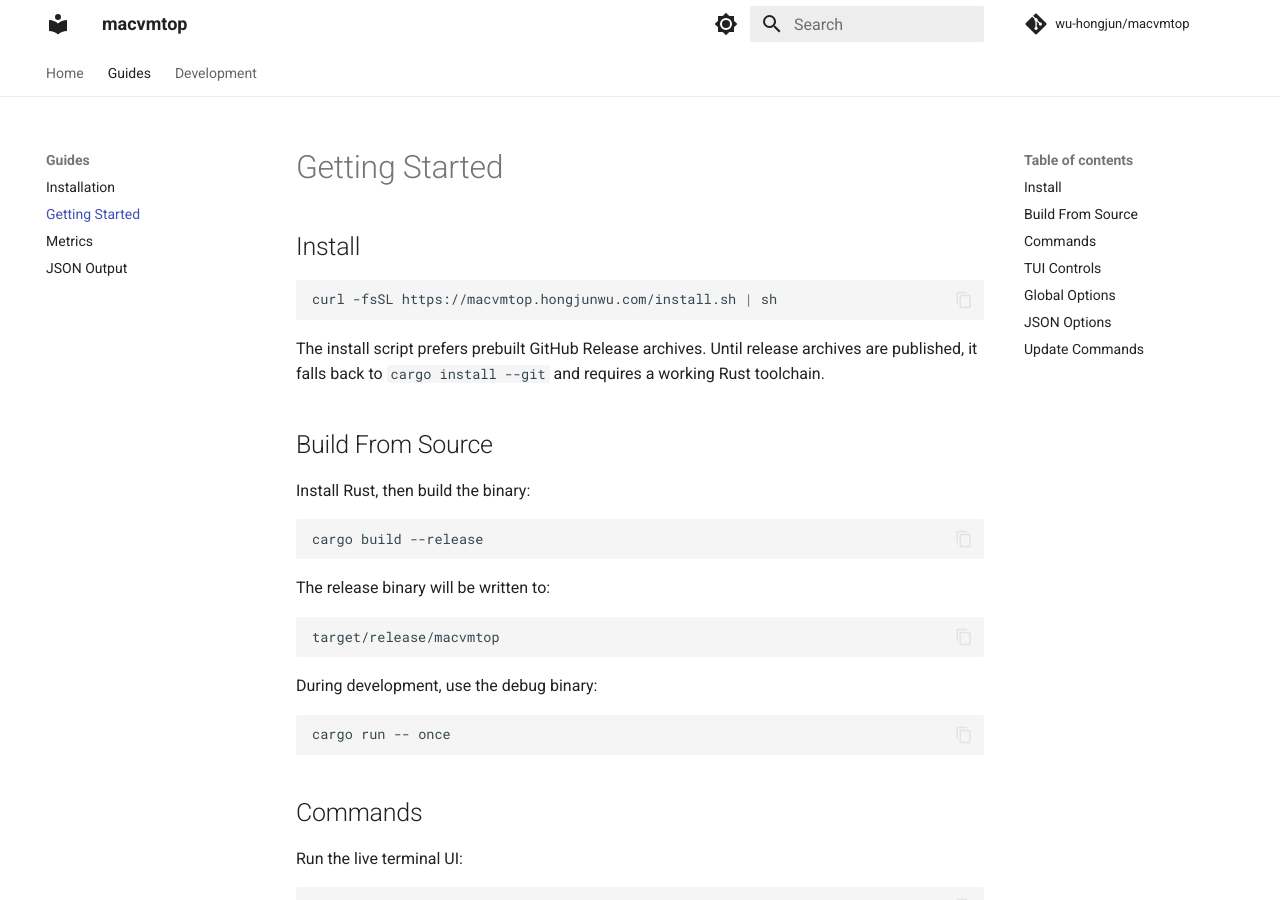
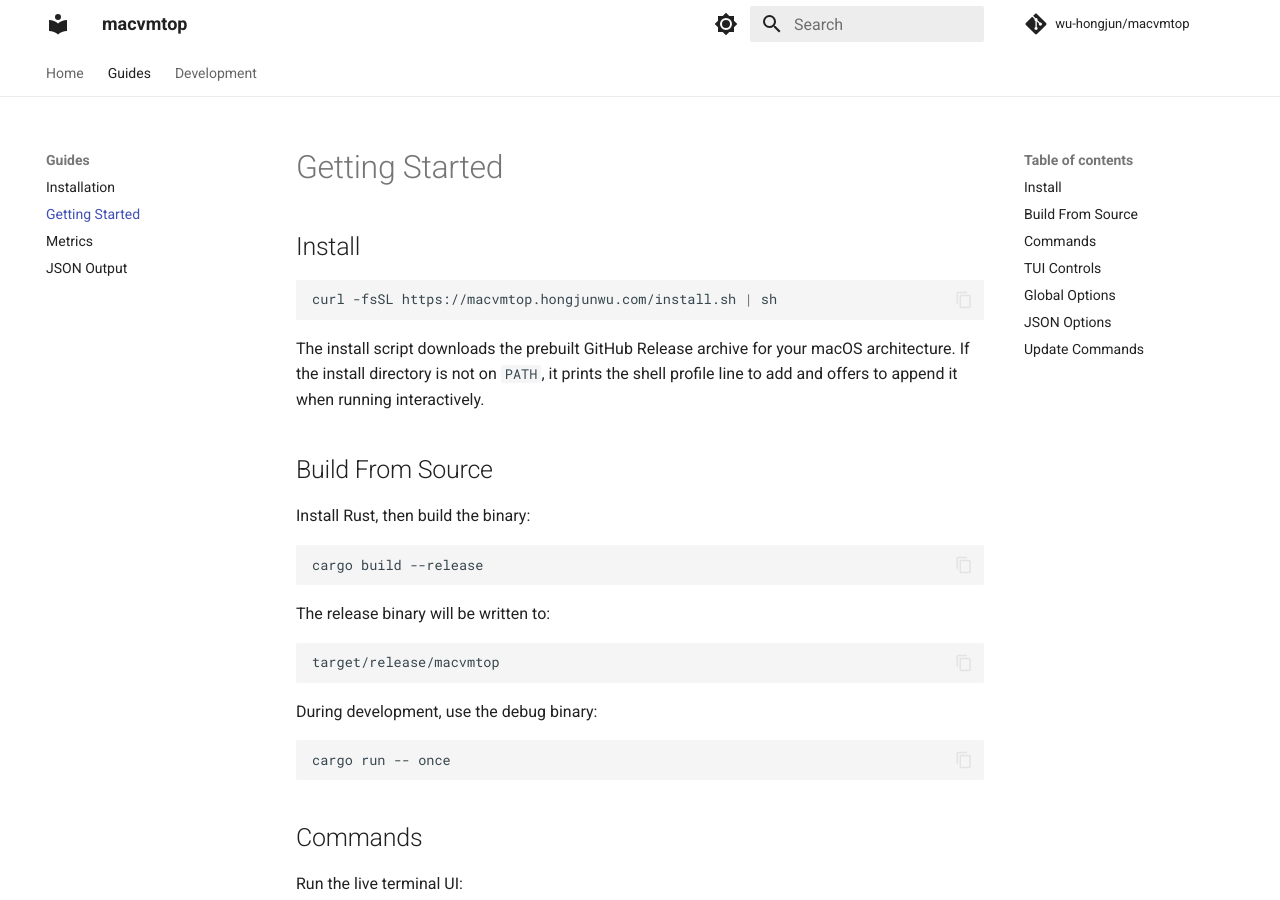
Before and after one commit to wu-hongjun/macvmtop, an MkDocs documentation site: the page built from docs/getting-started.md, in a window 1280 px wide and 900 px high. Built offline with MkDocs 1.6.1 and Material for MkDocs 9.7.7, drawn with Linux system fonts in a browser that asks for light colours; comment, search, counter and statistics services are not loaded.

Commit message:
Improve installer PATH guidance

````diff
--- a/docs/getting-started.md
+++ b/docs/getting-started.md
@@ -6,9 +6,9 @@
 curl -fsSL https://macvmtop.hongjunwu.com/install.sh | sh
 ```
 
-The install script prefers prebuilt GitHub Release archives. Until release
-archives are published, it falls back to `cargo install --git` and requires a
-working Rust toolchain.
+The install script downloads the prebuilt GitHub Release archive for your macOS
+architecture. If the install directory is not on `PATH`, it prints the shell
+profile line to add and offers to append it when running interactively.
 
 ## Build From Source
 
````
Also changed, not shown: README.md (+1 -2 lines), docs/install.md (+6 -0 lines), 1 other file.
